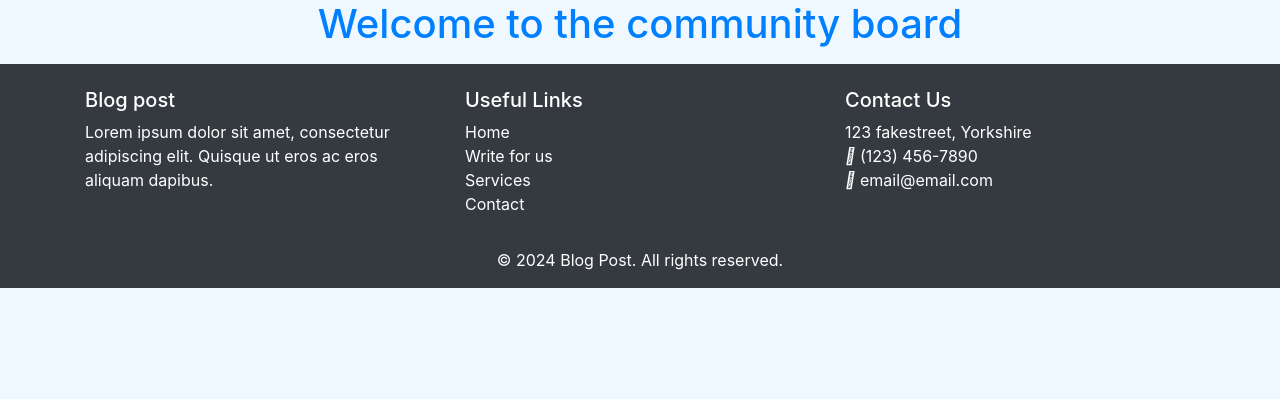
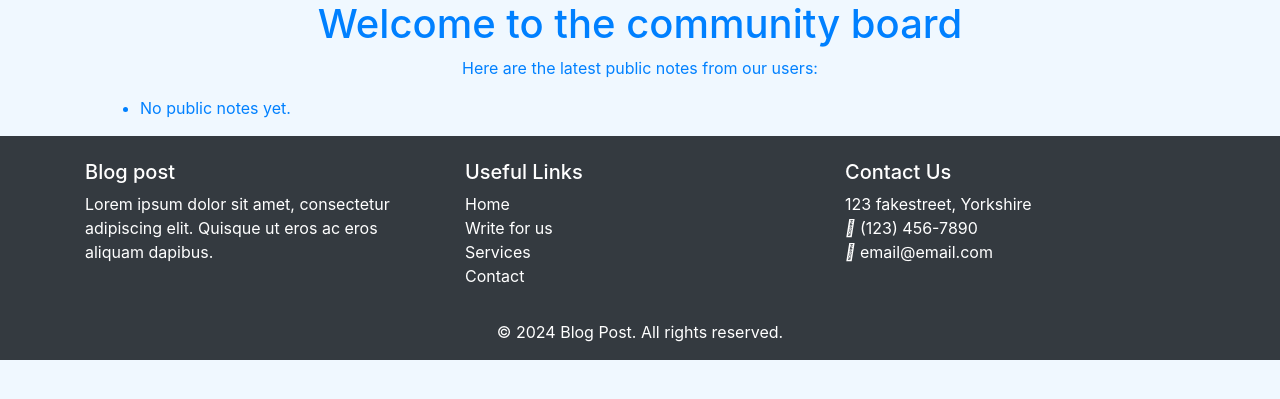
Before and after one commit to RWinterburn/Project-3, a Flask app: page / in a window 1280 px wide. Shown: the part 56-455 px from the top of the page. Run offline with Flask 3, Linux system fonts and the light colour scheme; some libraries are stand-ins or nearby versions.

Commit message:
debugging

```diff
--- a/app/templates/home.html
+++ b/app/templates/home.html
@@ -1,19 +1,21 @@
 {% extends "base.html" %}
-
 {% block title %} Home {% endblock %}
 
 {% block content %}
 <div class="container">
     <h1 class="text-center">Welcome to the community board</h1>
-    <p class="text-center bg-blue"></p>
+    <p class="text-center bg-blue">Here are the latest public notes from our users:</p>
 </div>
 
 <div class="container">
-
+    <ul>
+        {% if public_notes %}
+            {% for note in public_notes %}
+                <li>{{ note.data }} - Posted by {{ note.user.first_name }}</li>
+            {% endfor %}
+        {% else %}
+            <li>No public notes yet.</li>
+        {% endif %}
+    </ul>
 </div>
-
-
-
-
-
 {% endblock %}
--- a/app/templates/profile.html
+++ b/app/templates/profile.html
@@ -13,6 +13,9 @@
     <form method="POST">
         <label for="note">Add a new note:</label>
         <textarea id="note" name="note" rows="4" cols="50"></textarea><br>
+        <label for="is_public">
+            <input type="checkbox" id="is_public" name="is_public"> Make this note public
+        </label><br>
         <button type="submit">Add Note</button>
     </form>
 
--- a/auth.py
+++ b/auth.py
@@ -72,10 +72,12 @@ def profile():
 
     if request.method == 'POST':
         note_content = request.form.get('note')
+        is_public = 'is_public' in request.form  # Check if the "Make this note public" checkbox was checked
+
         if not note_content or len(note_content) < 1:
             flash('Note is too short', category='error')
         else:
-            new_note = Note(data=note_content, user_id=user.id)
+            new_note = Note(data=note_content, user_id=user.id, is_public=is_public)
             db.session.add(new_note)
             db.session.commit()
             flash('Note added successfully', category='success')
@@ -83,12 +85,12 @@ def profile():
 
     return render_template('profile.html', user=user)
 
+
 @auth.route('/')
 def home():
-    user_id = session.get('user_id')
-    if user_id:
-        return redirect(url_for('auth.profile'))
-    return render_template('home.html')
+    public_notes = Note.query.filter_by(is_public=True).all()
+    print(public_notes)  # Print notes to console
+    return render_template('home.html', public_notes=public_notes)
 
 @auth.route('/delete-note', methods=['POST'])
 def delete_note():
--- a/models.py
+++ b/models.py
@@ -14,4 +14,5 @@ class Note(db.Model):
     id = db.Column(db.Integer, primary_key=True)
     data = db.Column(db.String(1000))
     user_id = db.Column(db.Integer, db.ForeignKey('users.id'))
+    is_public = db.Column(db.Boolean, default=False)
     user = db.relationship('User', back_populates='notes')
```
Also changed, not shown: README2.MD, database.db (added).
